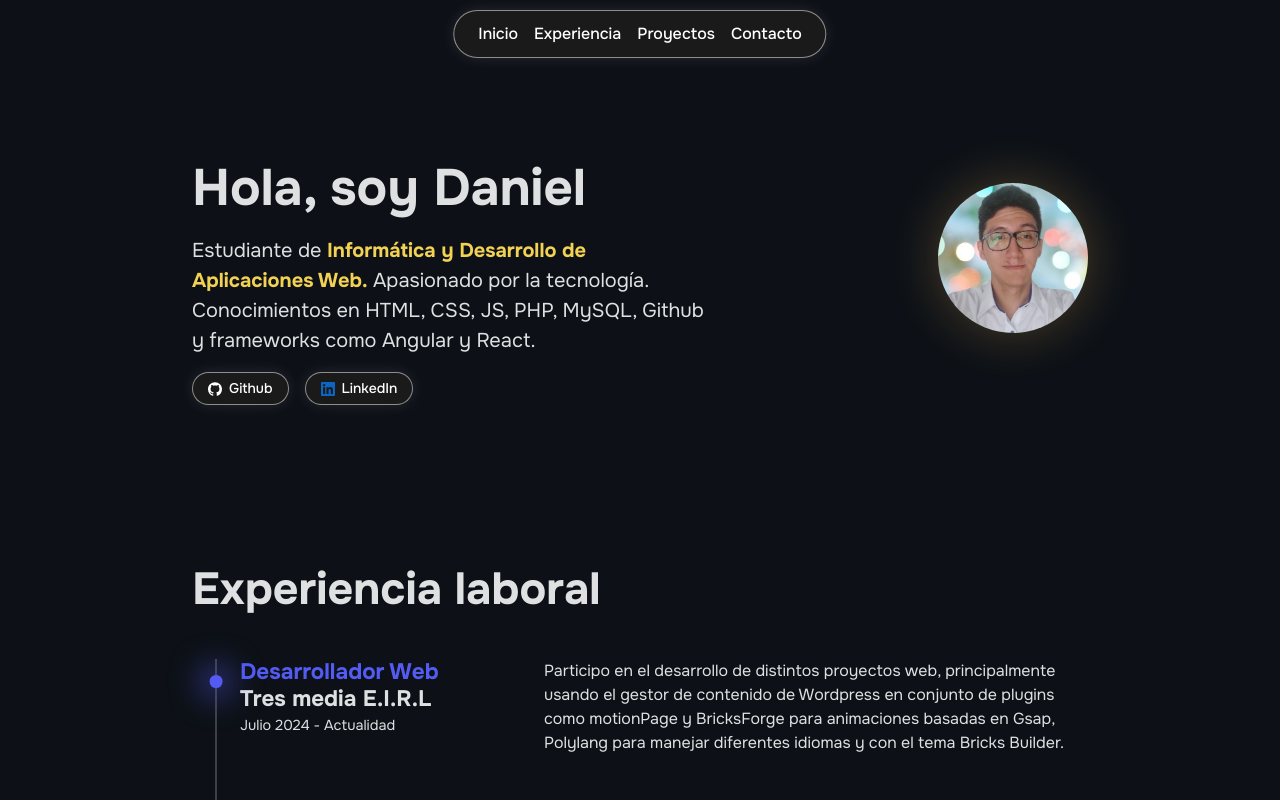
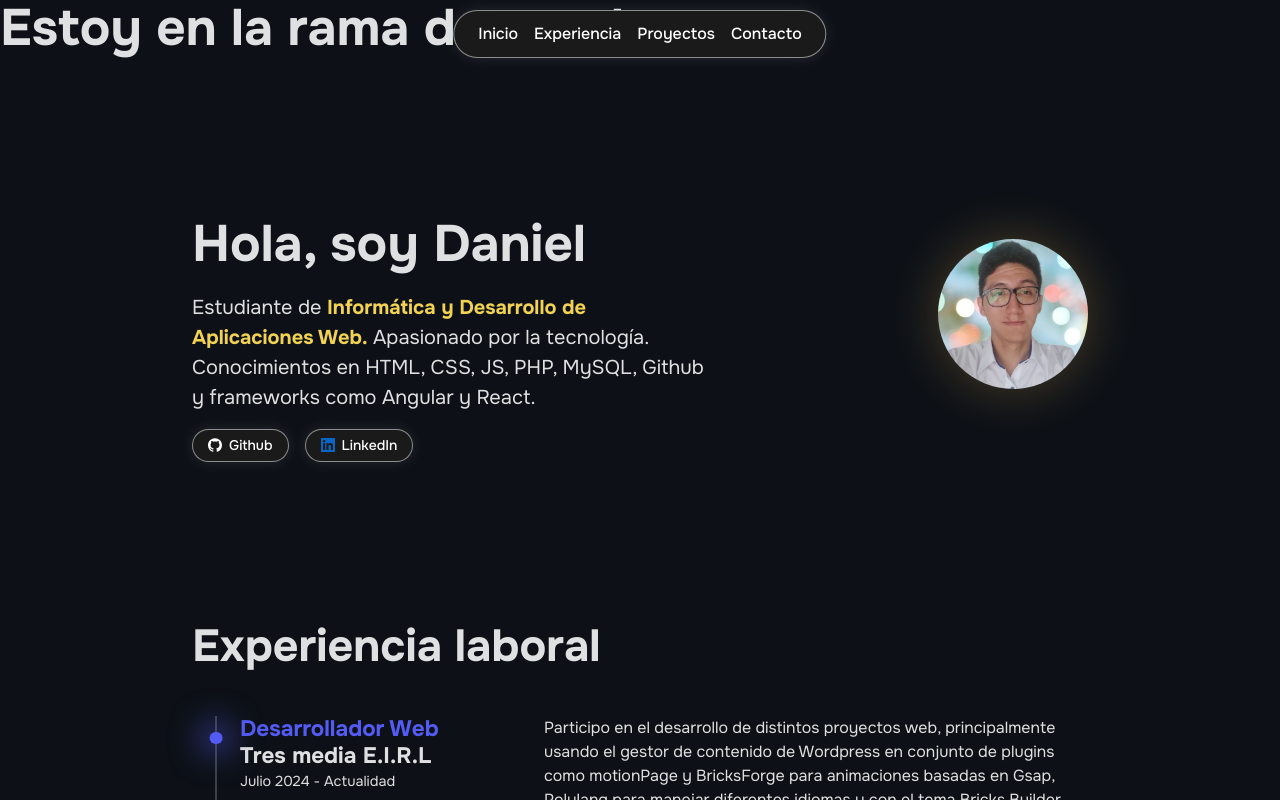
Before and after one commit to dan-vc/Portafolio, a React (Vite) app: page / in a window 1280 px wide. Shown: the top 800 px of the page. Built offline with nearby package versions, Linux system fonts and the light colour scheme.

Commit message:
Added h1

```diff
--- a/src/App.tsx
+++ b/src/App.tsx
@@ -19,6 +19,8 @@ function App() {
         </ul>
       </nav>
 
+      <h1>Estoy en la rama de prueba</h1>
+
       <Hero />
 
       <WorkExperience />
```
Lines whose indentation alone changed are shown as unchanged.
